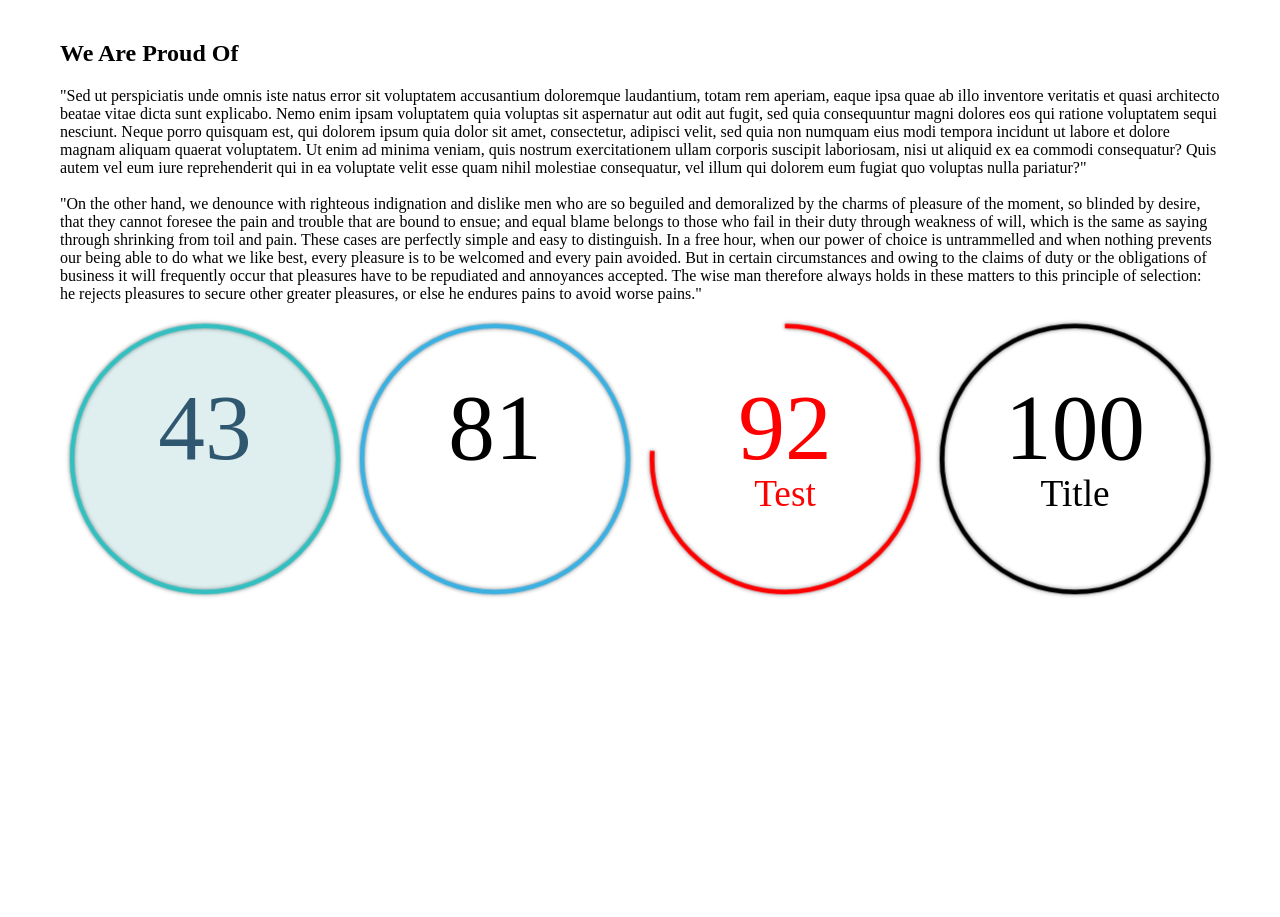
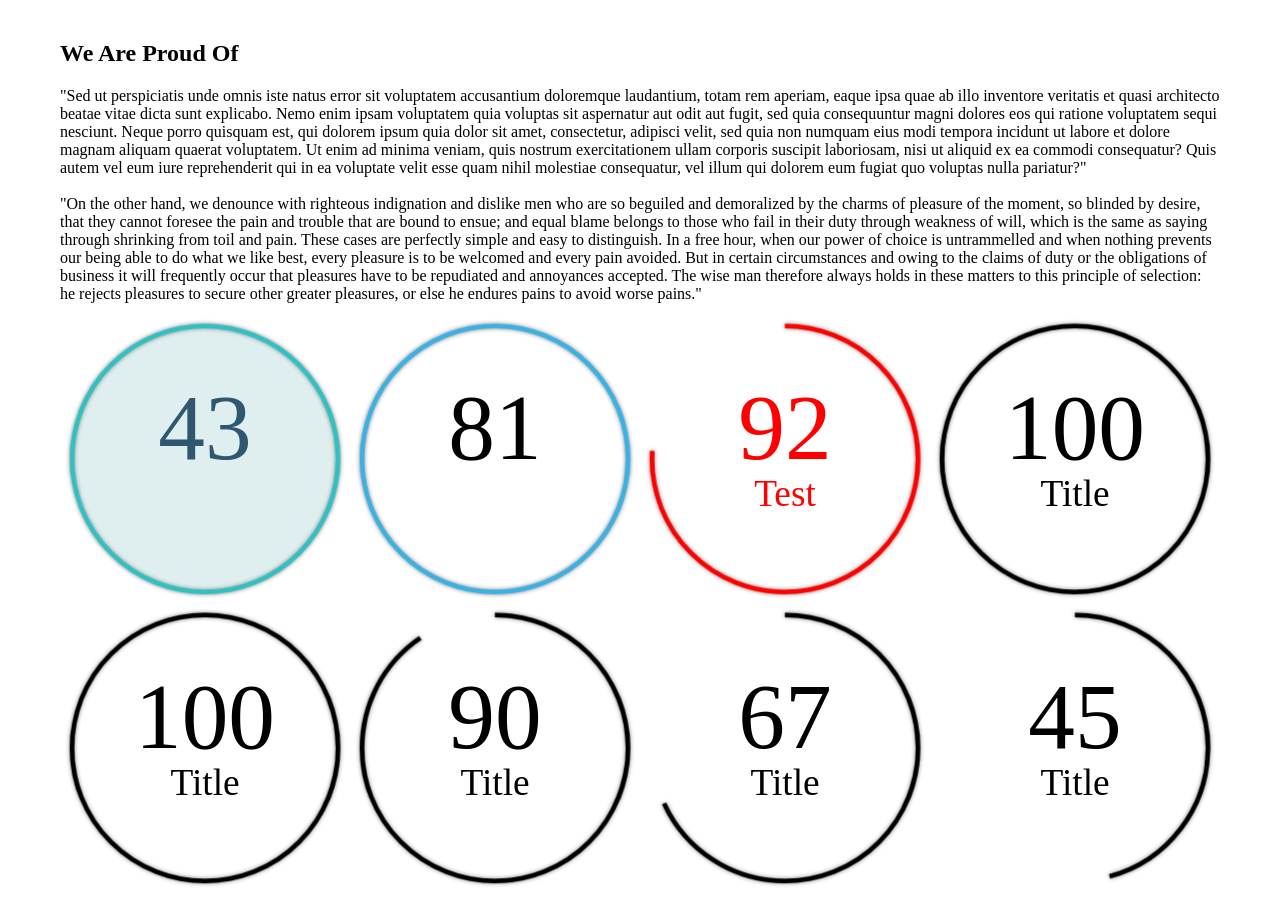
Before and after one commit to MakarovaKsenia/circleSVG, a plain HTML site: page demo/index.html in a window 1280 px wide. Before the commit the page ends 800 px from the top, so only its background shows below. Drawn offline with nearby package versions, Linux system fonts and the light colour scheme.

Commit message:
Update index.html

```diff
--- a/demo/index.html
+++ b/demo/index.html
@@ -35,7 +35,7 @@
             $(document).ready(function () {
 //                $(".circle").circleSVG();
                 $(".circle").circleSVG({
-                    number: 4,
+                    number: 8,
                     speed: 4,
                     shadowCircle: true,
                     widthCircle: 2,
```
